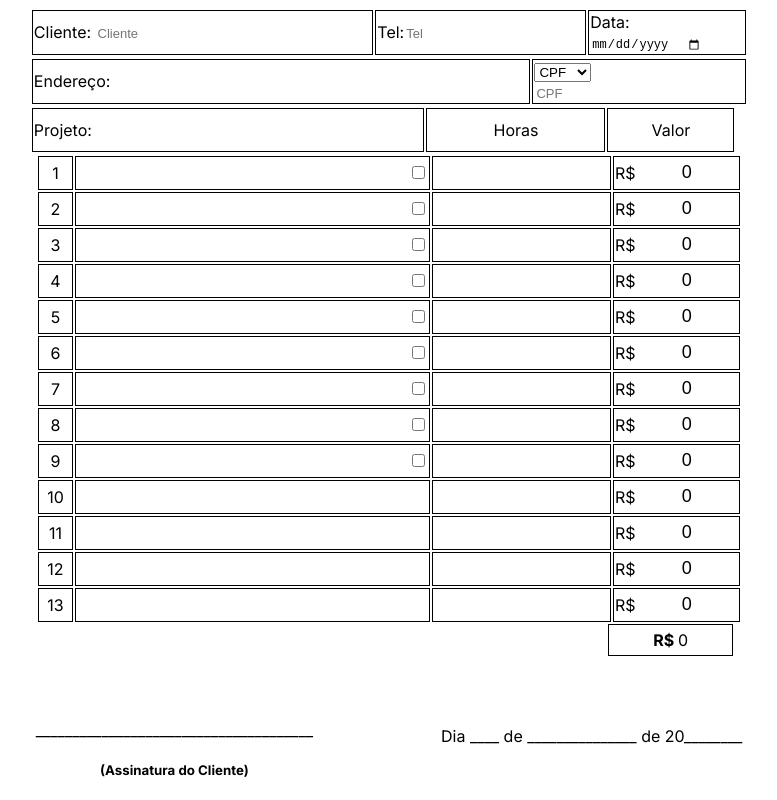
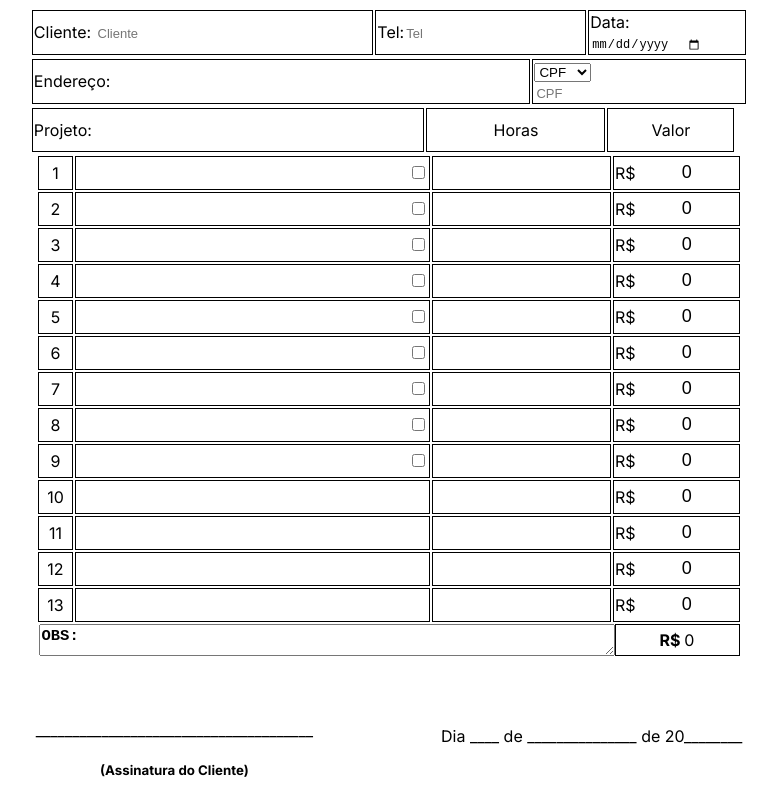
Before and after one commit to AlmirJrDev/Budget-jmocciterraplanagem, a React (Vite) app: page / in a window 1280 px wide. Shown: the part 459-1259 px from the top of the page, without its empty margins (251-1028 px from the left). Built offline with nearby package versions, Linux system fonts and the light colour scheme.

Commit message:
new: add textarea for obseversions

```diff
--- a/src/components/TableService/index.tsx
+++ b/src/components/TableService/index.tsx
@@ -343,6 +343,7 @@ export function TableService() {
 </tbody>
 </table>
 <ContainerDivTotal>
+  <textarea>OBS:</textarea>
 <DivTotal><label htmlFor=""> {soma !== null && (
         <div>
           <strong>R$ </strong> {soma}
--- a/src/components/TableService/style.ts
+++ b/src/components/TableService/style.ts
@@ -114,7 +114,16 @@ export const TdTotal = styled.td`
   }
 `
 export const ContainerDivTotal = styled.div`
-  margin-left: 35.2rem;
+display: flex;
+align-items: center;
+justify-content: center;
+textarea{
+  height: 26px;
+  width: 570px;
+
+  font-weight: 600;
+  font-size: 15.5px;
+}
 
   @media (max-width: 505px) {
 
@@ -132,4 +141,5 @@ justify-content: center;
     height: 30px;
     background: #fff;
 
+
 `
```
